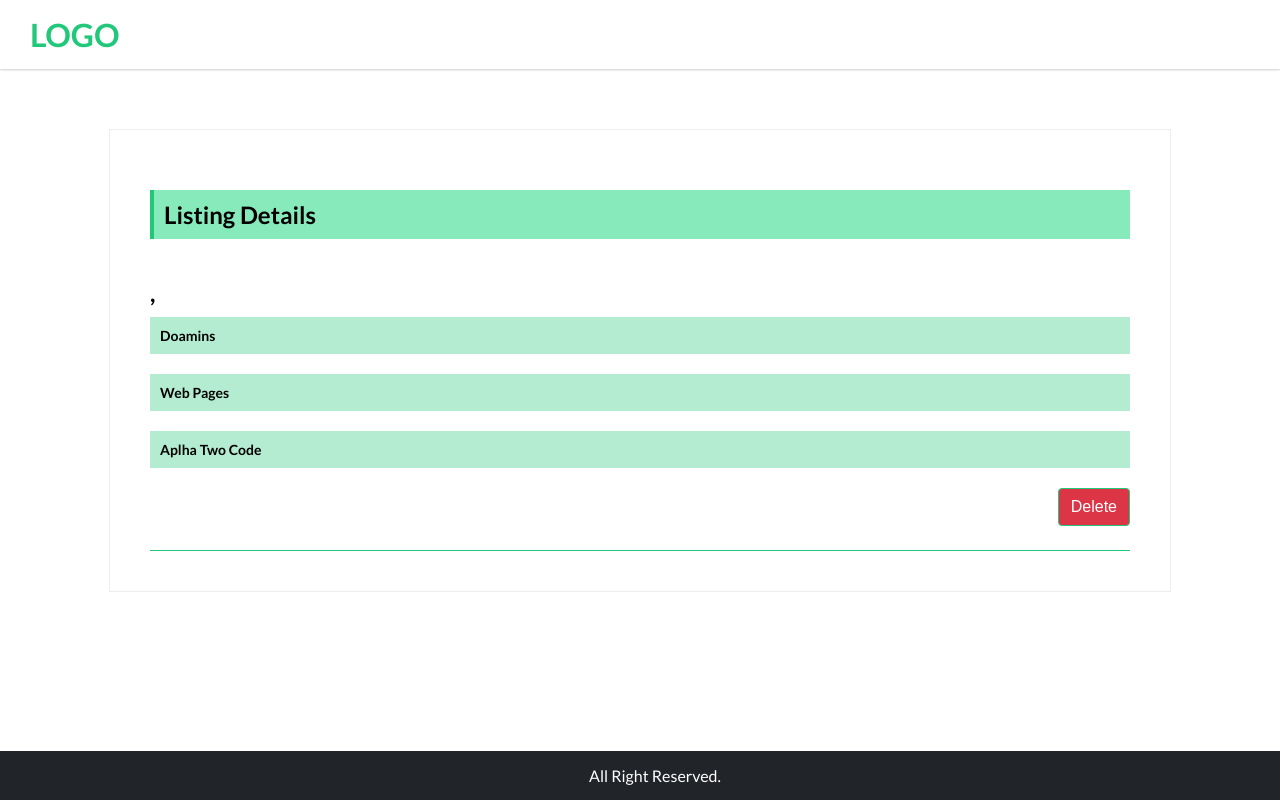
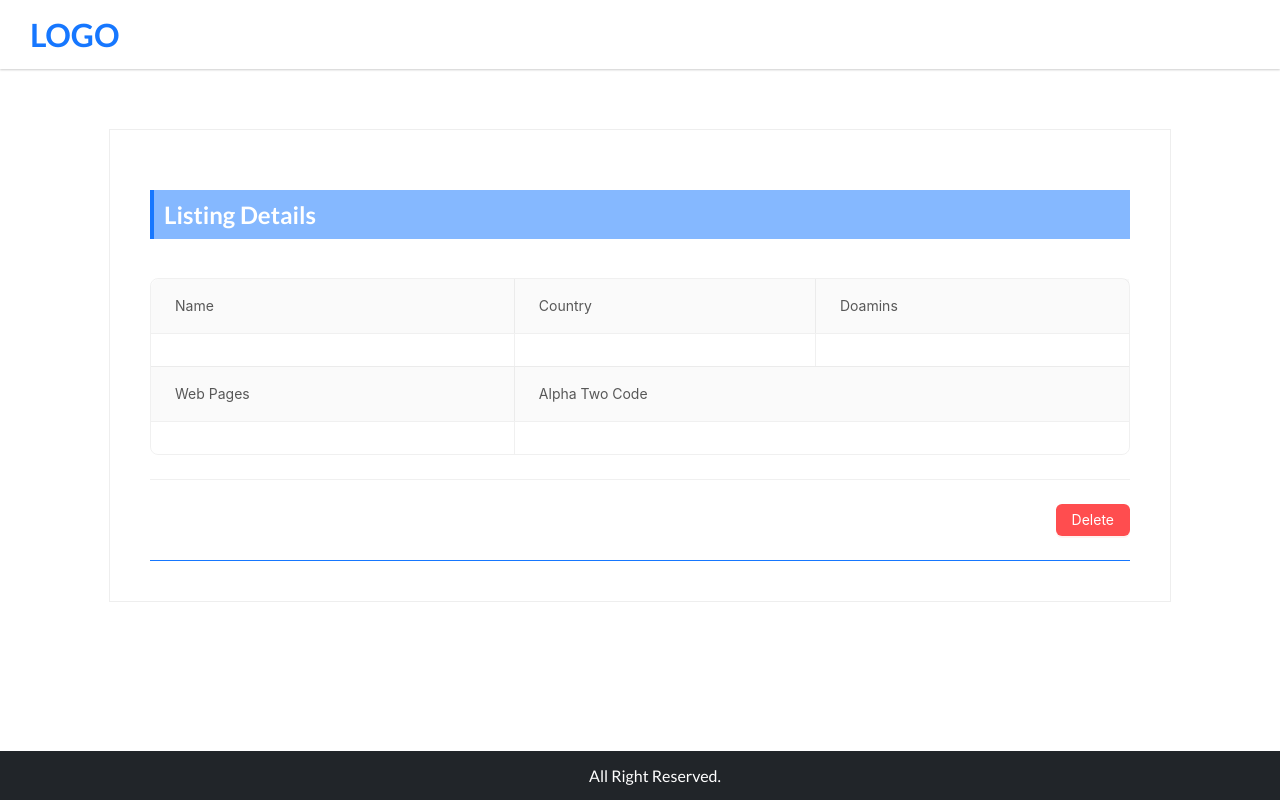
Before and after one commit to gaurav2622/react-assignment, a React (Create React App) app: page /details in a window 1280 px wide. Built offline with nearby package versions, Linux system fonts and the light colour scheme.

Commit message:
add ant ui design

```diff
--- a/package.json
+++ b/package.json
@@ -4,6 +4,7 @@
   "private": true,
   "dependencies": {
     "@testing-library/user-event": "^13.5.0",
+    "antd": "^5.17.3",
     "react": "^18.3.1",
     "react-dom": "^18.3.1",
     "react-scripts": "5.0.1",
--- a/src/components/deleteSuccessComponent/delete.jsx
+++ b/src/components/deleteSuccessComponent/delete.jsx
@@ -1,17 +1,14 @@
 import React from "react";
+import { Button } from "antd";
 import "./delete.css";
 
 const DeleteSuccessComponent = ({ handleGoToHome }) => {
   return (
     <div className="delete-wrapper">
       <h2 className="delete-title">Delete Succesfully!!</h2>
-      <button
-        type="button"
-        className="btn-common btn-home"
-        onClick={handleGoToHome}
-      >
+      <Button onClick={handleGoToHome} type="primary" success>
         Go To Home
-      </button>
+      </Button>
     </div>
   );
 };
--- a/src/components/detailComponent/detail.css
+++ b/src/components/detailComponent/detail.css
@@ -37,7 +37,7 @@
 }
 
 .border-bottom {
-  border-bottom-color: #21c87a;
+  border-bottom-color: #1677ff;
 }
 
 .state {
@@ -79,12 +79,12 @@
   font-size: 1rem;
   line-height: 1.5;
   border-radius: 0.25rem;
-  border: 1px solid #21c87a;
+  border: 1px solid #1677ff;
   cursor: pointer;
 }
 
 .btn-home {
-  background-color: #21c87a;
+  background-color: #1677ff;
 }
 .btn-delete {
   background-color: #dc3545;
@@ -103,7 +103,7 @@
   font-weight: 600;
   color: #000;
   text-transform: capitalize;
-  background-color: #21c87a56;
+  background-color: #1677ff56;
 }
 
 .list-name {
--- a/src/components/detailComponent/detail.jsx
+++ b/src/components/detailComponent/detail.jsx
@@ -1,4 +1,5 @@
 import React, { useEffect, useState } from "react";
+import { Button, Descriptions, Divider } from "antd";
 import { useNavigate } from "react-router-dom";
 import DeleteSuccessComponent from "../deleteSuccessComponent/delete";
 import "./detail.css";
@@ -9,8 +10,18 @@ const DetailComponent = () => {
   const navigate = useNavigate();
   useEffect(() => {
     const universityName = localStorage.getItem("details");
-    setData(JSON.parse(universityName));
+    const parsedData = JSON.parse(universityName);
+    console.log("Parsed Data:", parsedData); // Debugging
+    setData(parsedData);
   }, []);
+
+  const items = [
+    { label: "Name", children: data?.name },
+    { label: "Country", children: data?.country },
+    { label: "Doamins", children: data?.domains },
+    { label: "Web Pages", children: data?.web_pages },
+    { label: "Alpha Two Code", children: data?.alpha_two_code },
+  ];
 
   //   on click delete
   const handleDelete = () => {
@@ -38,32 +49,13 @@ const DetailComponent = () => {
             className={`detail-list border-bottom ${isDelete ? "hinge" : ""}`}
           >
             <div className="detail-list-content">
-              <div className="state">
-                {data?.name}, {data?.country}{" "}
-              </div>
-              <div className="detail-listing">
-                <div className="detail-header">
-                  <div className="header-title">Doamins</div>
-                  <div className="list-name">
-                    <a href="/">{data?.domains}</a>
-                  </div>
-                  <div className="header-title">Web Pages</div>
-                  <div className="list-name">
-                    <a href="/">{data?.web_pages}</a>
-                  </div>
-                  <div className="header-title">Aplha Two Code</div>
-                  <div className="list-name">{data?.alpha_two_code}</div>
-                </div>
-              </div>
+              <Descriptions layout="vertical" bordered items={items} />
             </div>
+            <Divider />
             <div className="job-list-delete">
-              <button
-                className="btn-common btn-delete"
-                type="button"
-                onClick={handleDelete}
-              >
+              <Button onClick={handleDelete} type="primary" danger>
                 Delete
-              </button>
+              </Button>
             </div>
           </div>
         </div>
--- a/src/components/headerComponent/header.css
+++ b/src/components/headerComponent/header.css
@@ -2,7 +2,7 @@
   background-color: #fff;
   padding: 0.9375rem 1.875rem;
   box-shadow: 0 0.0625rem 0.125rem rgba(0, 0, 0, 0.2);
-  color: #21c87a;
+  color: #1677ff;
 }
 
 .container {
--- a/src/components/listingComponent/listing.css
+++ b/src/components/listingComponent/listing.css
@@ -23,18 +23,11 @@
 
 .job-list {
   cursor: pointer;
-  padding: 1.5rem 1.25rem;
   -webkit-transition: all 0.3s ease-in-out;
   transition: all 0.3s ease-in-out;
-  display: -webkit-box;
-  display: -ms-flexbox;
-  display: flex;
-  -webkit-box-align: start;
-  -ms-flex-align: start;
-  align-items: flex-start;
   height: 100%;
   position: relative;
-  border-bottom: 0.0625rem solid transparent;
+  border-color: #1677ff;
 }
 
 .job-list:hover {
@@ -45,11 +38,6 @@
   -webkit-transform: scale(1.01);
   transform: scale(1.01);
 }
-
-.border-bottom {
-  border-bottom-color: #21c87a;
-}
-
 .state {
   font-size: 1.5rem;
   margin-bottom: 0.3125rem;
@@ -67,9 +55,9 @@
 
 .listing-title {
   font-size: 24px;
-  border-left: 4px solid #21c87a;
+  border-left: 4px solid #1677ff;
   padding: 0.625rem;
   margin-bottom: 0.9375rem;
-  background-color: #86eabb;
-  color: #000;
+  background-color: #1677ff85;
+  color: #fff;
 }
--- a/src/components/searchComponent/search.css
+++ b/src/components/searchComponent/search.css
@@ -1,5 +1,6 @@
 .search-wrapper {
   display: flex;
+  gap: 0.625rem;
   margin-bottom: 1.25rem;
 }
 
@@ -33,17 +34,17 @@
   color: #fff;
   text-align: center;
   vertical-align: middle;
-  background-color: #21c87a;
+  background-color: #1677ff;
   padding: 0.375rem 0.75rem;
   font-size: 1rem;
   line-height: 1.5;
   border-radius: 0.25rem;
-  border: 1px solid #21c87a;
+  border: 1px solid #1677ff;
   cursor: pointer;
 }
 
 .search-wrapper-input::-webkit-input-placeholder {
-  color: #21c87a;
+  color: #1677ff;
   font-weight: 400;
   font-style: italic;
 }
@@ -51,5 +52,5 @@
 .search-wrapper-input:focus {
   outline: 0 none;
   border: 1px solid #d1d1d1;
-  border-color: #21c87a;
+  border-color: #1677ff;
 }
--- a/src/components/searchComponent/search.jsx
+++ b/src/components/searchComponent/search.jsx
@@ -1,28 +1,34 @@
 import React from "react";
+import { Input, Select } from "antd";
 import "./search.css";
 
+const { Search } = Input;
 const SearchComponent = ({ onSearchTypeChange, onInputChange, inputValue }) => {
+  const options = [
+    { value: "Name", label: "Search By Name" },
+    { value: "Country", label: "Search By Country" },
+  ];
   return (
-    <div className="search-wrapper">
-      <div className="search-input-append">
-        <select
-          data-testid="select-wrapper"
-          className="filter-select"
-          onChange={onSearchTypeChange}
-        >
-          <option>Select Search Type</option>
-          <option value="Name">Search By Name</option>
-          <option value="Country">Search By Country</option>
-        </select>
+    <>
+      <div className="search-wrapper">
+        <div className="search-input-append">
+          <Select
+            size="large"
+            data-testid="select-wrapper"
+            defaultValue="Select Search Type"
+            onChange={onSearchTypeChange}
+            options={options}
+          />
+        </div>
+        <Search
+          value={inputValue}
+          onChange={onInputChange}
+          size="large"
+          placeholder="Search Here...."
+          enterButton
+        />
       </div>
-      <input
-        className="form-control search-wrapper-input"
-        type="text"
-        placeholder="Search Here...."
-        onChange={onInputChange}
-        value={inputValue}
-      />
-    </div>
+    </>
   );
 };
 
--- a/src/components/sortComponent/sort.css
+++ b/src/components/sortComponent/sort.css
@@ -25,7 +25,7 @@
   padding: 0.625rem;
   border: 1px solid #d1d1d1;
   border-radius: 5px;
-  background-color: #21c87a;
+  background-color: #1677ff;
   color: #fff;
 }
 
--- a/src/components/sortComponent/sort.jsx
+++ b/src/components/sortComponent/sort.jsx
@@ -1,4 +1,5 @@
 import React from "react";
+import { Select } from "antd";
 import "./sort.css";
 
 const SortComponent = ({ handleSorting }) => {
@@ -10,7 +11,7 @@ const SortComponent = ({ handleSorting }) => {
             <span className="filter-title">Sort By:</span>
           </div>
           <div className="sort-dropdown">
-            <select
+            {/* <select
               data-testid="filter-wrapper"
               className="sort-select"
               onChange={handleSorting}
@@ -21,7 +22,18 @@ const SortComponent = ({ handleSorting }) => {
               <option data-testid="select-za" value="descending">
                 Z To A
               </option>
-            </select>
+            </select> */}
+
+            {/* Ant UI Select */}
+            <Select
+              data-testid="filter-wrapper"
+              defaultValue="A TO Z"
+              onChange={handleSorting}
+              options={[
+                { value: "ascending", label: "A TO Z" },
+                { value: "descending", label: "Z To A" },
+              ]}
+            />
           </div>
         </div>
       </div>
```
Also changed, not shown: src/components/listingComponent/listing.jsx (+33 -11 lines), 1 other file (tests, documents, lock files or other folders).
